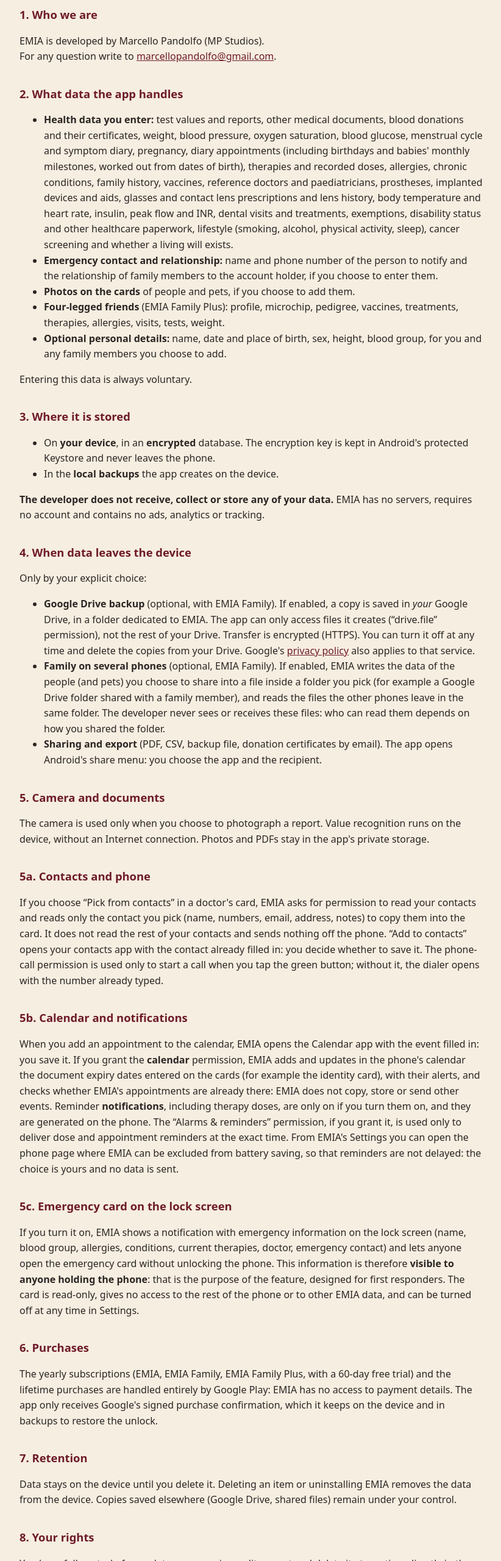
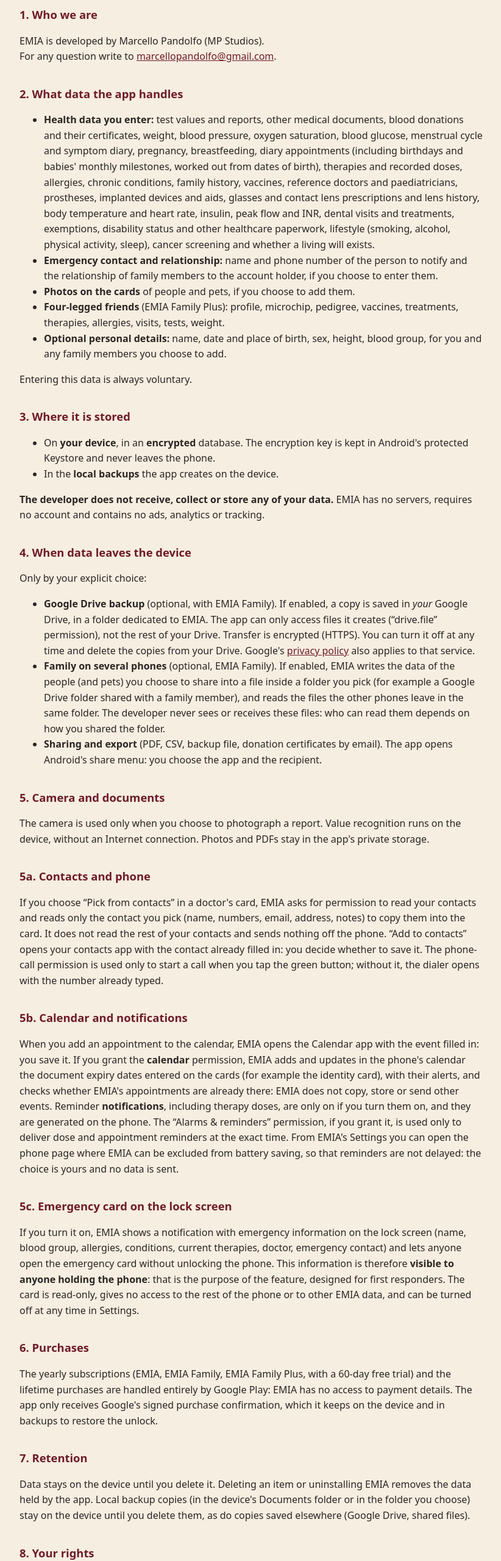
Before and after one commit to mpstudios56/emia-privacy, a plain HTML site: page en.html in a window 1280 px wide. Shown: the part 240-2800 px from the top of the page at 61% size, without its empty margins (228-1050 px from the left). Drawn offline with Linux system fonts and the light colour scheme.

Commit message:
Informativa privacy per EMIA 1.3.0: allattamento al seno; copie di sicurezza locali che restano dopo la disinstallazione

```diff
--- a/en.html
+++ b/en.html
@@ -29,7 +29,7 @@ For any question write to <a href="mailto:marcellopandolfo@gmail.com">marcellopa
 <ul>
   <li><strong>Health data you enter:</strong> test values and reports, other medical documents, blood
       donations and their certificates, weight, blood pressure, oxygen saturation, blood glucose, menstrual cycle
-      and symptom diary, pregnancy, diary appointments (including birthdays and babies' monthly milestones, worked out from dates of birth), therapies and recorded doses, allergies, chronic
+      and symptom diary, pregnancy, breastfeeding, diary appointments (including birthdays and babies' monthly milestones, worked out from dates of birth), therapies and recorded doses, allergies, chronic
       conditions, family history, vaccines, reference doctors and paediatricians, prostheses, implanted devices and aids,
       glasses and contact lens prescriptions and lens history, body temperature and heart rate, insulin, peak flow and INR,
       dental visits and treatments, exemptions, disability status and other healthcare paperwork, lifestyle (smoking, alcohol, physical activity, sleep),
@@ -103,8 +103,9 @@ only receives Google's signed purchase confirmation, which it keeps on the devic
 the unlock.</p>
 
 <h2>7. Retention</h2>
-<p>Data stays on the device until you delete it. Deleting an item or uninstalling EMIA removes the data from
-the device. Copies saved elsewhere (Google Drive, shared files) remain under your control.</p>
+<p>Data stays on the device until you delete it. Deleting an item or uninstalling EMIA removes the data held
+by the app. Local backup copies (in the device's Documents folder or in the folder you choose) stay on the device
+until you delete them, as do copies saved elsewhere (Google Drive, shared files).</p>
 
 <h2>8. Your rights</h2>
 <p>You have full control of your data: you can view, edit, export and delete it at any time directly in the
```
Also changed, not shown: index.html (+4 -3 lines).
